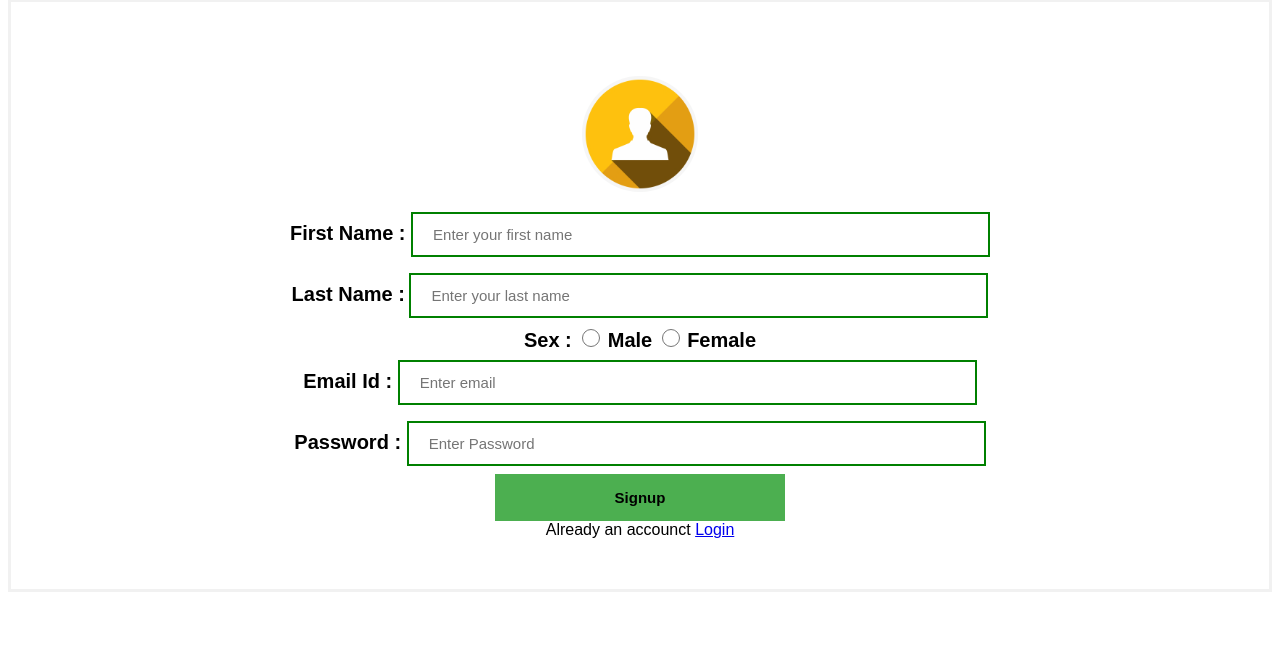
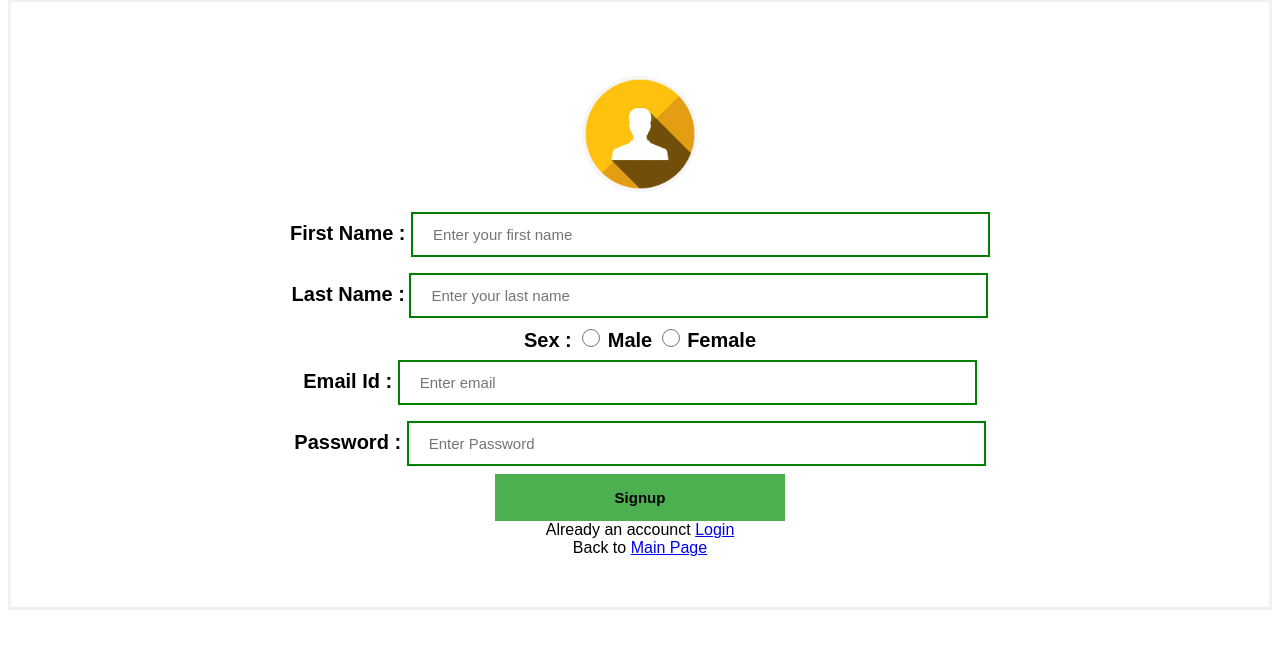
Before and after one commit to piotrgorski9/project_inz, a Django app: page /signup/ in a window 1280 px wide. Shown: the part 67-716 px from the top of the page. Run offline with Django 4.2, Linux system fonts and the light colour scheme.

Commit message:
changes with main page

```diff
--- a/logout/views.py
+++ b/logout/views.py
@@ -7,4 +7,4 @@ def logoutaction(request):
     logout(request)
 
     # Teraz możesz przekierować użytkownika na inną stronę lub zrobić cokolwiek innego
-    return redirect('/start/')
+    return redirect('home')
--- a/start/views.py
+++ b/start/views.py
@@ -1,4 +1,4 @@
 from django.shortcuts import render
 
 def startaction(request):
-    return render(request, 'start.html')
+    return render(request, 'start_page.html')
--- a/template/error.html
+++ b/template/error.html
@@ -11,5 +11,8 @@
     </head>
     <body>
         <center><h1>Error Matole(-_-)!</h1></center>
+
+        <button type="button" onclick="window.location.href='http://localhost:8000/'">strona główna</button>
+
     </body>
 </html>
--- a/template/login_page.html
+++ b/template/login_page.html
@@ -63,7 +63,8 @@
                 <label for='password'><b>Password : </b></label>
                 <input type="password" placeholder="Enter Password" name="password" required><br>
                 <button type="submit"><b>Login</b></button><br>
-                Don't have accounct <a href="http://localhost:8000/signup/"> register </a>
+                Don't have accounct <a href="http://localhost:8000/signup/"> register </a><br>
+                Back to <a href="http://localhost:8000"> Main Page </a>
             </div></center>
         </form>
     </body>
--- a/template/signup_page.html
+++ b/template/signup_page.html
@@ -76,7 +76,8 @@
             	<label for='password'><b>Password : </b></label>
             	<input type="text" placeholder="Enter Password" name="password" required><br>
             	<button type="submit"><b>Signup</b></button><br>
-            	Already an accounct <a href="http://localhost:8000/login/"> Login </a>
+            	Already an accounct <a href="http://localhost:8000/login/"> Login </a><br>
+                Back to <a href="http://localhost:8000"> Main Page </a>
             </div></center>
         </form>
     </body>
--- a/website/urls.py
+++ b/website/urls.py
@@ -20,8 +20,10 @@ from signup.views import signaction
 from login.views import loginaction
 from start.views import startaction
 from logout.views import logoutaction
+from django.views.generic import TemplateView
 
 urlpatterns = [
+    path('', TemplateView.as_view(template_name='start_page.html'), name='home'),
     path('admin/', admin.site.urls),
     path('signup/',signaction),
     path('login/',loginaction),
```
Also changed, not shown: db.sqlite3, template/start_page.html (renamed from template/start.html).
